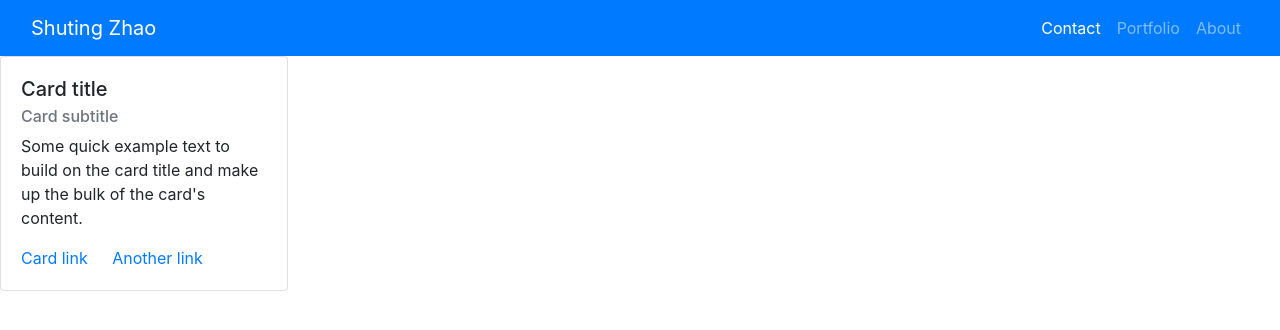
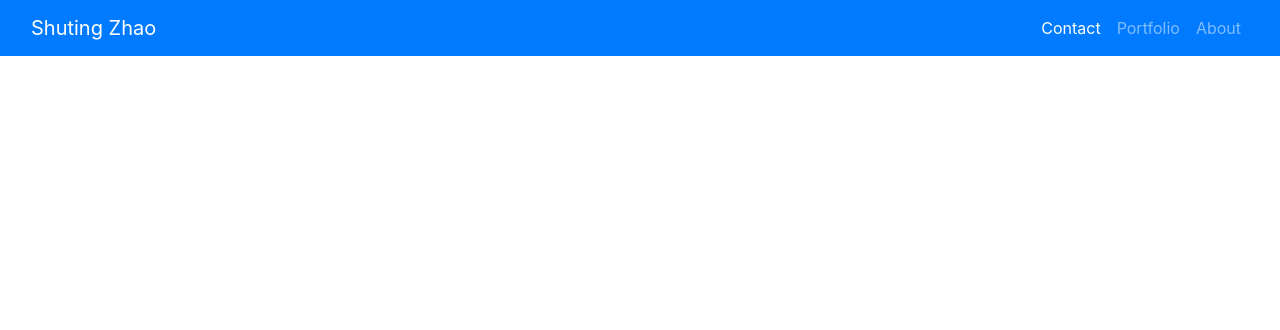
Before and after one commit to zst199394/My_Responsive_Portfolio_Web, a plain HTML site: page contact.html in a window 1280 px wide. Drawn offline with nearby package versions, Linux system fonts and the light colour scheme.

Commit message:
modify html

```diff
--- a/contact.html
+++ b/contact.html
@@ -33,14 +33,6 @@
         </div>
       </nav>
 
-      <div class="card" style="width: 18rem;">
-        <div class="card-body">
-          <h5 class="card-title">Card title</h5>
-          <h6 class="card-subtitle mb-2 text-muted">Card subtitle</h6>
-          <p class="card-text">Some quick example text to build on the card title and make up the bulk of the card's content.</p>
-          <a href="#" class="card-link">Card link</a>
-          <a href="#" class="card-link">Another link</a>
-        </div>
-      </div>
+
 </body>
 </html>
```
